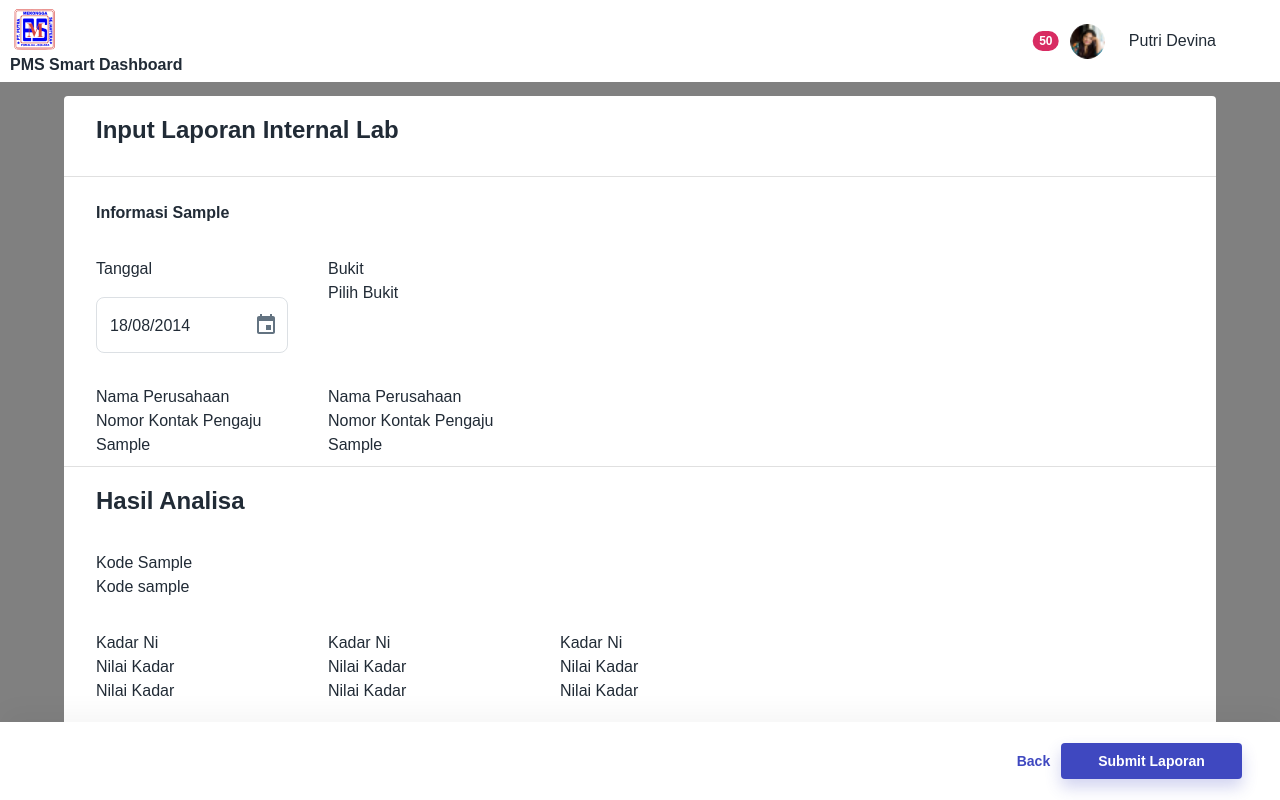
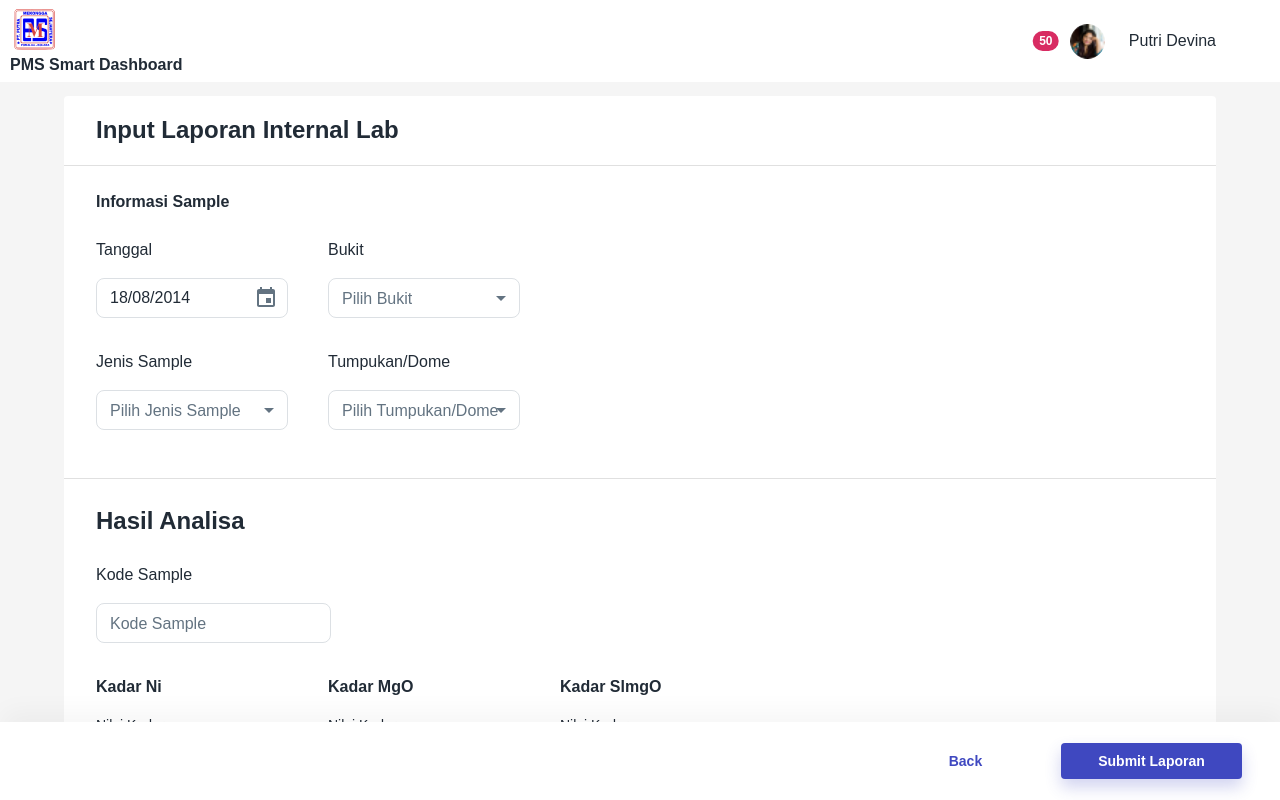
Before and after one commit to primawk/pms, a React (Create React App) app: page /input-laporan-internal in a window 1280 px wide. Built offline with nearby package versions, Linux system fonts and the light colour scheme.

Commit message:
input laporan internal lab

```diff
--- a/src/pages/LaporanLab/InputLaporanInternal.jsx
+++ b/src/pages/LaporanLab/InputLaporanInternal.jsx
@@ -3,7 +3,15 @@ import { Grid, Box, Button } from '@mui/material';
 import { LocalizationProvider } from '@mui/x-date-pickers/LocalizationProvider';
 import { AdapterDateFns } from '@mui/x-date-pickers/AdapterDateFns';
 import { DesktopDatePicker } from '@mui/x-date-pickers/DesktopDatePicker';
+import Input from '@mui/material/Input';
+import InputAdornment from '@mui/material/InputAdornment';
 import TextField from '@mui/material/TextField';
+import InputLabel from '@mui/material/InputLabel';
+import MenuItem from '@mui/material/MenuItem';
+import FormControl from '@mui/material/FormControl';
+import Select from '@mui/material/Select';
+import OutlinedInput from '@mui/material/OutlinedInput';
+import { Icon } from '@iconify/react';
 
 import Navbar from '../../components/Navbar';
 
@@ -17,7 +25,7 @@ const InputLaporanInternal = () => {
   return (
     <div
       style={{
-        backgroundColor: 'gray',
+        backgroundColor: '#F5F5F5',
         width: '100%',
         height: '100%',
         overflow: 'auto', // it makes this container follow the height of its content
@@ -41,11 +49,15 @@ const InputLaporanInternal = () => {
           borderRadius: '4px'
         }}
       >
-        <Grid item sx={{ height: '7%', borderBottom: 1, borderBottomColor: '#E0E0E0' }}>
-          <h2 style={{ margin: '1rem 0.5rem 0.5rem 2rem' }}>Input Laporan Internal Lab</h2>
+        <Grid item sx={{ height: '6%', borderBottom: 1, borderBottomColor: '#E0E0E0' }}>
+          <Grid container>
+            <Box>
+              <h2 style={{ margin: '1rem 0.5rem 0.3rem 2rem' }}>Input Laporan Internal Lab</h2>
+            </Box>
+          </Grid>
         </Grid>
-        <Grid item sx={{ height: '25%', borderBottom: 1, borderBottomColor: '#E0E0E0' }}>
-          <h4 style={{ margin: '1.5rem 0.5rem 0.5rem 2rem' }}>Informasi Sample</h4>
+        <Grid item sx={{ height: '27%', borderBottom: 1, borderBottomColor: '#E0E0E0' }}>
+          <h4 style={{ margin: '1.5rem 0.5rem 0 2rem' }}>Informasi Sample</h4>
           <Grid container sx={{ display: 'flex', flexDirection: 'row' }}>
             <Grid
               sx={{ display: 'flex', flexDirection: 'column', margin: '1.5rem 0.5rem 0.5rem 2rem' }}
@@ -57,7 +69,7 @@ const InputLaporanInternal = () => {
                   inputFormat="dd/MM/yyyy"
                   value={value}
                   onChange={handleChange}
-                  renderInput={(params) => <TextField {...params} />}
+                  renderInput={(params) => <TextField {...params} size="small" />}
                 />
               </LocalizationProvider>
             </Grid>
@@ -65,8 +77,24 @@ const InputLaporanInternal = () => {
               sx={{ display: 'flex', flexDirection: 'column', margin: '1.5rem 0.5rem 0.5rem 2rem' }}
               xs={2}
             >
-              <Box>Bukit</Box>
-              <Box>Pilih Bukit</Box>
+              <Box sx={{ marginBottom: '1rem' }}>Bukit</Box>
+              <FormControl fullWidth>
+                <InputLabel id="demo-simple-select-label" size="small">
+                  Pilih Bukit
+                </InputLabel>
+                <Select
+                  labelId="demo-simple-select-label"
+                  id="demo-simple-select"
+                  // value={age}
+                  label="Age"
+                  onChange={handleChange}
+                  size="small"
+                >
+                  <MenuItem value={10}>Ten</MenuItem>
+                  <MenuItem value={20}>Twenty</MenuItem>
+                  <MenuItem value={30}>Thirty</MenuItem>
+                </Select>
+              </FormControl>
             </Grid>
           </Grid>
           <Grid container sx={{ display: 'flex', flexDirection: 'row' }}>
@@ -74,110 +102,277 @@ const InputLaporanInternal = () => {
               sx={{ display: 'flex', flexDirection: 'column', margin: '1.5rem 0.5rem 0.5rem 2rem' }}
               xs={2}
             >
-              <Box>Nama Perusahaan</Box>
-              <Box>Nomor Kontak Pengaju Sample</Box>
+              <Box sx={{ marginBottom: '1rem' }}>Jenis Sample</Box>
+              <FormControl fullWidth>
+                <InputLabel id="demo-simple-select-label" size="small">
+                  Pilih Jenis Sample
+                </InputLabel>
+                <Select
+                  labelId="demo-simple-select-label"
+                  id="demo-simple-select"
+                  // value={age}
+                  label="Age"
+                  onChange={handleChange}
+                  size="small"
+                >
+                  <MenuItem value={10}>Ten</MenuItem>
+                  <MenuItem value={20}>Twenty</MenuItem>
+                  <MenuItem value={30}>Thirty</MenuItem>
+                </Select>
+              </FormControl>
             </Grid>
             <Grid
               sx={{ display: 'flex', flexDirection: 'column', margin: '1.5rem 0.5rem 0.5rem 2rem' }}
               xs={2}
             >
-              <Box>Nama Perusahaan</Box>
-              <Box>Nomor Kontak Pengaju Sample</Box>
+              <Box sx={{ marginBottom: '1rem' }}>Tumpukan/Dome</Box>
+              <FormControl fullWidth>
+                <InputLabel id="demo-simple-select-label" size="small">
+                  Pilih Tumpukan/Dome
+                </InputLabel>
+                <Select
+                  labelId="demo-simple-select-label"
+                  id="demo-simple-select"
+                  // value={age}
+                  label="Age"
+                  onChange={handleChange}
+                  size="small"
+                >
+                  <MenuItem value={10}>Ten</MenuItem>
+                  <MenuItem value={20}>Twenty</MenuItem>
+                  <MenuItem value={30}>Thirty</MenuItem>
+                </Select>
+              </FormControl>
             </Grid>
           </Grid>
         </Grid>
-        <Grid item sx={{ height: '50%' }}>
-          <h2 style={{ margin: '1rem 0.5rem 0.5rem 2rem' }}>Hasil Analisa </h2>
+        <Grid item sx={{ height: '55%' }}>
+          <h2 style={{ margin: '1.5rem 0.5rem 0 2rem' }}>Hasil Analisa </h2>
           <Grid container sx={{ display: 'flex', flexDirection: 'row' }}>
             <Grid
               sx={{ display: 'flex', flexDirection: 'column', margin: '1.5rem 0.5rem 0.5rem 2rem' }}
             >
-              <Box>Kode Sample</Box>
-              <Box>Kode sample</Box>
+              <Box sx={{ marginBottom: '1rem' }}>Kode Sample</Box>
+              <TextField id="outlined-basic" label="Kode Sample" variant="outlined" size="small" />
             </Grid>
           </Grid>
           <Grid container sx={{ display: 'flex', flexDirection: 'row' }}>
             <Grid
-              sx={{ display: 'flex', flexDirection: 'column', margin: '1.5rem 0.5rem 0.5rem 2rem' }}
+              sx={{ display: 'flex', flexDirection: 'column', margin: '1.5rem 0.5rem 0 2rem' }}
               xs={2}
             >
-              <Box>Kadar Ni</Box>
-              <Box>Nilai Kadar</Box>
-              <Box>Nilai Kadar</Box>
+              <Box sx={{ marginBottom: '1rem' }}>
+                <h4>Kadar Ni</h4>
+              </Box>
+              <Box sx={{ marginBottom: '1rem', fontSize: '0.875rem' }}>Nilai Kadar</Box>
+              <FormControl size="small" variant="outlined">
+                <InputLabel htmlFor="outlined-adornment-password">Nilai Kadar</InputLabel>
+                <OutlinedInput
+                  id="outlined-adornment-password"
+                  // value={values.password}
+                  // onChange={handleChange('password')}
+                  endAdornment={
+                    <InputAdornment position="end" backgroundColor="gray">
+                      %
+                    </InputAdornment>
+                  }
+                  label="Password"
+                />
+              </FormControl>
+            </Grid>
+            <Grid
+              sx={{ display: 'flex', flexDirection: 'column', margin: '1.5rem 0.5rem 0 2rem' }}
+              xs={2}
+            >
+              <Box sx={{ marginBottom: '1rem' }}>
+                <h4>Kadar MgO</h4>
+              </Box>
+              <Box sx={{ marginBottom: '1rem', fontSize: '0.875rem' }}>Nilai Kadar</Box>
+              <FormControl size="small" variant="outlined">
+                <InputLabel htmlFor="outlined-adornment-password">Nilai Kadar</InputLabel>
+                <OutlinedInput
+                  id="outlined-adornment-password"
+                  // value={values.password}
+                  // onChange={handleChange('password')}
+                  endAdornment={
+                    <InputAdornment position="end" backgroundColor="gray">
+                      %
+                    </InputAdornment>
+                  }
+                  label="Password"
+                />
+              </FormControl>
+            </Grid>
+            <Grid
+              sx={{ display: 'flex', flexDirection: 'column', margin: '1.5rem 0.5rem 0 2rem' }}
+              xs={2}
+            >
+              <Box sx={{ marginBottom: '1rem' }}>
+                <h4>Kadar SlmgO</h4>
+              </Box>
+              <Box sx={{ marginBottom: '1rem', fontSize: '0.875rem' }}>Nilai Kadar</Box>
+              <FormControl size="small" variant="outlined">
+                <InputLabel htmlFor="outlined-adornment-password">Nilai Kadar</InputLabel>
+                <OutlinedInput
+                  id="outlined-adornment-password"
+                  // value={values.password}
+                  // onChange={handleChange('password')}
+                  endAdornment={
+                    <InputAdornment position="end" backgroundColor="gray">
+                      %
+                    </InputAdornment>
+                  }
+                  label="Password"
+                />
+              </FormControl>
+            </Grid>
+          </Grid>
+          <Grid container sx={{ display: 'flex', flexDirection: 'row' }}>
+            <Grid
+              sx={{ display: 'flex', flexDirection: 'column', margin: '1.5rem 0.5rem 0 2rem' }}
+              xs={2}
+            >
+              <Box sx={{ marginBottom: '1rem' }}>
+                <h4>Kadar Fe</h4>
+              </Box>
+              <Box sx={{ marginBottom: '1rem', fontSize: '0.875rem' }}>Nilai Kadar</Box>
+              <FormControl size="small" variant="outlined">
+                <InputLabel htmlFor="outlined-adornment-password">Nilai Kadar</InputLabel>
+                <OutlinedInput
+                  id="outlined-adornment-password"
+                  // value={values.password}
+                  // onChange={handleChange('password')}
+                  endAdornment={
+                    <InputAdornment position="end" backgroundColor="gray">
+                      %
+                    </InputAdornment>
+                  }
+                  label="Password"
+                />
+              </FormControl>
+            </Grid>
+            <Grid
+              sx={{ display: 'flex', flexDirection: 'column', margin: '1.5rem 0.5rem 0 2rem' }}
+              xs={2}
+            >
+              <Box sx={{ marginBottom: '1rem' }}>
+                <h4>Kadar SIO2</h4>
+              </Box>
+              <Box sx={{ marginBottom: '1rem', fontSize: '0.875rem' }}>Nilai Kadar</Box>
+              <FormControl size="small" variant="outlined">
+                <InputLabel htmlFor="outlined-adornment-password">Nilai Kadar</InputLabel>
+                <OutlinedInput
+                  id="outlined-adornment-password"
+                  // value={values.password}
+                  // onChange={handleChange('password')}
+                  endAdornment={
+                    <InputAdornment position="end" backgroundColor="gray">
+                      %
+                    </InputAdornment>
+                  }
+                  label="Password"
+                />
+              </FormControl>
             </Grid>
             <Grid
               sx={{ display: 'flex', flexDirection: 'column', margin: '1.5rem 0.5rem 0.5rem 2rem' }}
               xs={2}
             >
-              <Box>Kadar Ni</Box>
-              <Box>Nilai Kadar</Box>
-              <Box>Nilai Kadar</Box>
-            </Grid>
-            <Grid
-              sx={{ display: 'flex', flexDirection: 'column', margin: '1.5rem 0.5rem 0.5rem 2rem' }}
-              xs={2}
-            >
-              <Box>Kadar Ni</Box>
-              <Box>Nilai Kadar</Box>
-              <Box>Nilai Kadar</Box>
+              <Box sx={{ marginBottom: '1rem' }}>
+                <h4>Inc</h4>
+              </Box>
+              <Box sx={{ marginBottom: '1rem', fontSize: '0.875rem' }}>Inc</Box>
+              <FormControl size="small" variant="outlined">
+                <InputLabel htmlFor="outlined-adornment-password">Nilai Inc</InputLabel>
+                <OutlinedInput
+                  id="outlined-adornment-password"
+                  // value={values.password}
+                  // onChange={handleChange('password')}
+                  label="Nilai Inc"
+                />
+              </FormControl>
             </Grid>
           </Grid>
           <Grid container sx={{ display: 'flex', flexDirection: 'row' }}>
             <Grid
-              sx={{ display: 'flex', flexDirection: 'column', margin: '1.5rem 0.5rem 0.5rem 2rem' }}
+              sx={{ display: 'flex', flexDirection: 'column', margin: '1.5rem 0.5rem 0 2rem' }}
               xs={2}
             >
-              <Box>Kadar Ni</Box>
-              <Box>Nilai Kadar</Box>
-              <Box>Nilai Kadar</Box>
+              <Box sx={{ marginBottom: '1rem' }}>
+                <h4>Kadar CO</h4>
+              </Box>
+              <Box sx={{ marginBottom: '1rem', fontSize: '0.875rem' }}>Nilai Kadar</Box>
+              <FormControl size="small" variant="outlined">
+                <InputLabel htmlFor="outlined-adornment-password">Nilai Kadar</InputLabel>
+                <OutlinedInput
+                  id="outlined-adornment-password"
+                  // value={values.password}
+                  // onChange={handleChange('password')}
+                  endAdornment={
+                    <InputAdornment position="end" backgroundColor="gray">
+                      %
+                    </InputAdornment>
+                  }
+                  label="Password"
+                />
+              </FormControl>
             </Grid>
             <Grid
-              sx={{ display: 'flex', flexDirection: 'column', margin: '1.5rem 0.5rem 0.5rem 2rem' }}
+              sx={{ display: 'flex', flexDirection: 'column', margin: '1.5rem 0.5rem 0 2rem' }}
               xs={2}
             >
-              <Box>Kadar Ni</Box>
-              <Box>Nilai Kadar</Box>
-              <Box>Nilai Kadar</Box>
+              <Box sx={{ marginBottom: '1rem' }}>
+                <h4>Kadar CaO</h4>
+              </Box>
+              <Box sx={{ marginBottom: '1rem', fontSize: '0.875rem' }}>Nilai Kadar</Box>
+              <FormControl size="small" variant="outlined">
+                <InputLabel htmlFor="outlined-adornment-password">Nilai Kadar</InputLabel>
+                <OutlinedInput
+                  id="outlined-adornment-password"
+                  // value={values.password}
+                  // onChange={handleChange('password')}
+                  endAdornment={
+                    <InputAdornment position="end" backgroundColor="gray">
+                      %
+                    </InputAdornment>
+                  }
+                  label="Password"
+                />
+              </FormControl>
             </Grid>
             <Grid
-              sx={{ display: 'flex', flexDirection: 'column', margin: '1.5rem 0.5rem 0.5rem 2rem' }}
+              sx={{ display: 'flex', flexDirection: 'column', margin: '1.5rem 0.5rem 0 2rem' }}
               xs={2}
             >
-              <Box>Kadar Ni</Box>
-              <Box>Nilai Kadar</Box>
-              <Box>Nilai Kadar</Box>
-            </Grid>
-          </Grid>
-          <Grid container sx={{ display: 'flex', flexDirection: 'row' }}>
-            <Grid
-              sx={{ display: 'flex', flexDirection: 'column', margin: '1.5rem 0.5rem 0.5rem 2rem' }}
-              xs={2}
-            >
-              <Box>Kadar Ni</Box>
-              <Box>Nilai Kadar</Box>
-              <Box>Nilai Kadar</Box>
-            </Grid>
-            <Grid
-              sx={{ display: 'flex', flexDirection: 'column', margin: '1.5rem 0.5rem 0.5rem 2rem' }}
-              xs={2}
-            >
-              <Box>Kadar Ni</Box>
-              <Box>Nilai Kadar</Box>
-              <Box>Nilai Kadar</Box>
-            </Grid>
-            <Grid
-              sx={{ display: 'flex', flexDirection: 'column', margin: '1.5rem 0.5rem 0.5rem 2rem' }}
-              xs={2}
-            >
-              <Box>Kadar Ni</Box>
-              <Box>Nilai Kadar</Box>
-              <Box>Nilai Kadar</Box>
+              <Box sx={{ marginBottom: '1rem' }}>
+                <h4>Tonase</h4>
+              </Box>
+              <Box sx={{ marginBottom: '1rem', fontSize: '0.875rem' }}>Tonase</Box>
+              <FormControl size="small" variant="outlined">
+                <InputLabel htmlFor="outlined-adornment-password">Tonase</InputLabel>
+                <OutlinedInput
+                  id="outlined-adornment-password"
+                  // value={values.password}
+                  // onChange={handleChange('password')}
+                  endAdornment={
+                    <InputAdornment position="end" backgroundColor="gray">
+                      Ton
+                    </InputAdornment>
+                  }
+                  label="Password"
+                />
+              </FormControl>
             </Grid>
           </Grid>
         </Grid>
         <Grid item sx={{ borderTop: 1, borderTopColor: '#E0E0E0' }}>
           <Grid container sx={{ marginTop: '1.5rem', justifyContent: 'center' }}>
-            <Button variant="contained">Tambah Data</Button>
+            <Button variant="contained">
+              <Box sx={{ margin: '5px 12px 0 0 ' }}>
+                <Icon icon="carbon:add-alt" color="white" fontSize={16} />
+              </Box>
+              Tambah Data
+            </Button>
           </Grid>
         </Grid>
       </Grid>
@@ -189,14 +384,15 @@ const InputLaporanInternal = () => {
           backgroundColor: 'white',
           width: '100%',
           height: '4.875rem',
-          boxShadow: '4px -10px 24px rgba(0, 0, 0, 0.04)'
+          boxShadow: '4px -10px 24px rgba(0, 0, 0, 0.04)',
+          zIndex: '1'
         }}
       >
         <Grid
           container
           sx={{ justifyContent: 'flex-end', alignItems: 'center', marginRight: '5rem' }}
         >
-          <Grid item xs={0.6}>
+          <Grid item sx={{ marginRight: '4rem' }}>
             <Button>Back</Button>
           </Grid>
           <Grid item>
```
